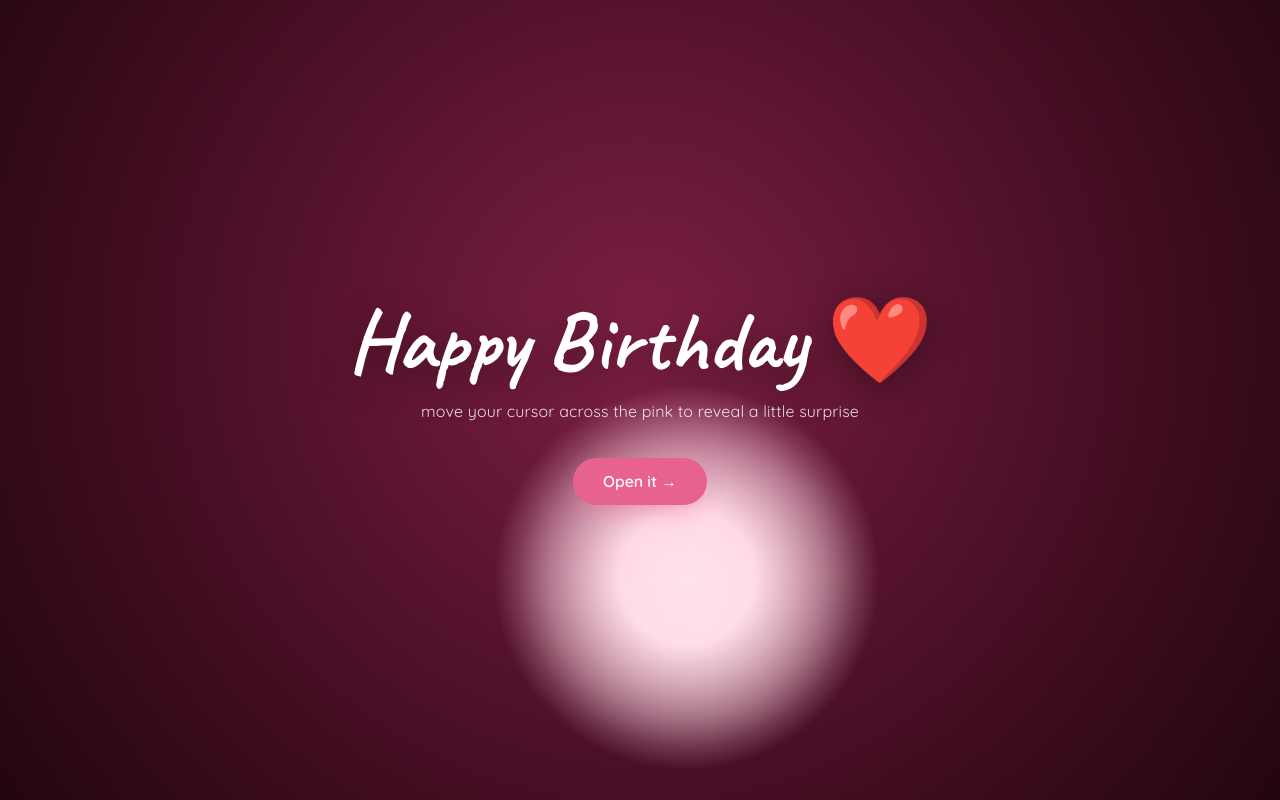
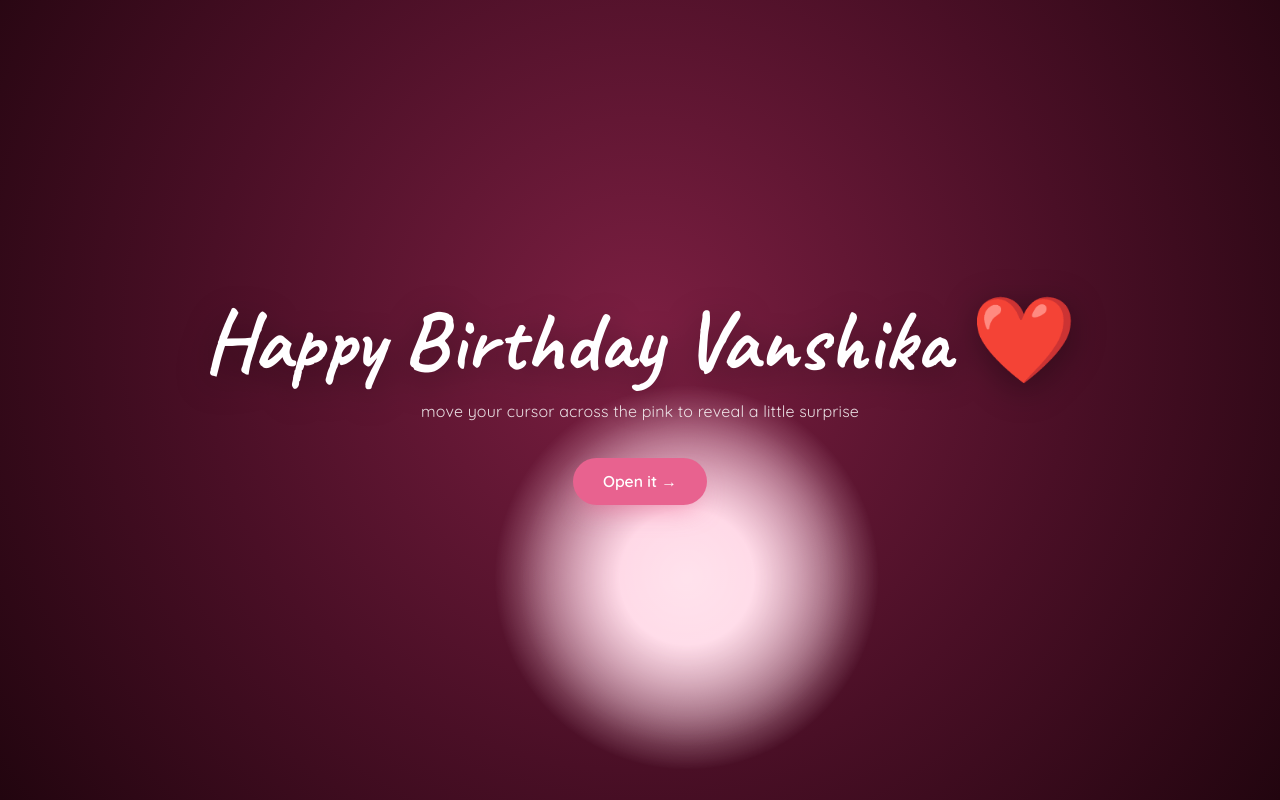
Before and after one commit to homeworkvscode-png/Vanshika, a React (Vite) app: page / in a window 1280 px wide. Built offline with nearby package versions, Linux system fonts and the light colour scheme.

Commit message:
update: personalize recipient name to Vanshika across site copy and HTML title

```diff
--- a/index.html
+++ b/index.html
@@ -3,7 +3,7 @@
   <head>
     <meta charset="UTF-8" />
     <meta name="viewport" content="width=device-width, initial-scale=1.0" />
-    <title>A little something for you 💖</title>
+    <title>Happy Birthday Vanshika 💖</title>
   </head>
   <body>
     <div id="root"></div>
--- a/src/content.js
+++ b/src/content.js
@@ -14,13 +14,13 @@
  * ============================================================================
  */
 
-export const RECIPIENT_NAME = "Aanya";
+export const RECIPIENT_NAME = "Vanshika";
 export const SENDER_NAME = "Me";
 
 /* ---------------------------------------------------------------------- */
 /* 1. LANDING PAGE                                                        */
 /* ---------------------------------------------------------------------- */
-export const LANDING_TITLE = "Happy Birthday ❤️";
+export const LANDING_TITLE = "Happy Birthday Vanshika ❤️";
 export const LANDING_SUBTEXT = "move your cursor across the pink to reveal a little surprise";
 export const LANDING_BUTTON = "Open it →";
 
```
